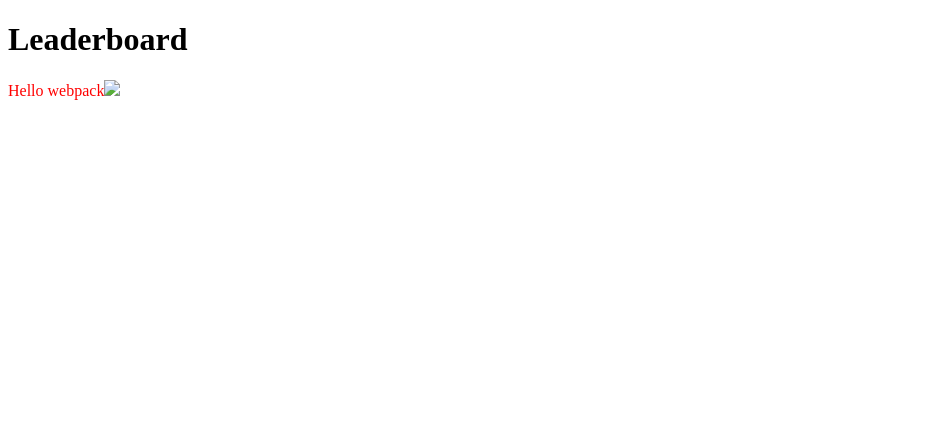
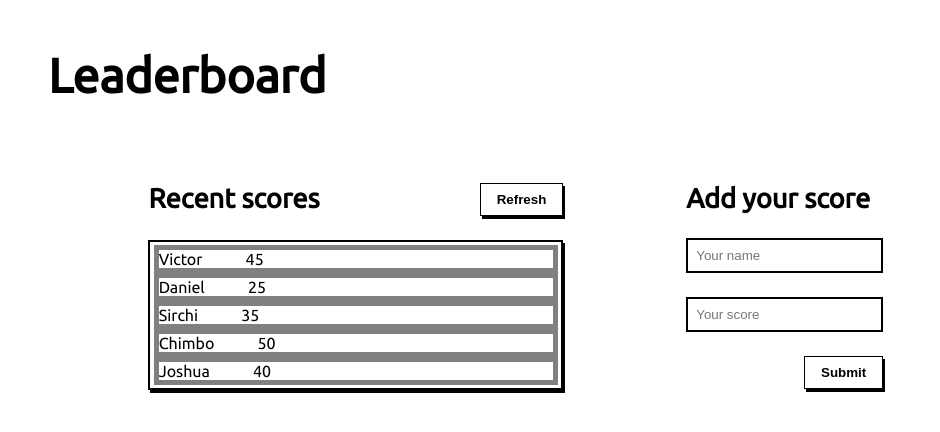
Before and after one commit to chukwuemeka1234/Leaderboard, a website built with webpack: page src/index.html in a window 1280 px wide. Shown: the whole page, without its empty margins (0-940 px from the left). Built offline with nearby package versions, Linux system fonts and the light colour scheme.

Commit message:
Add markup and styling for leaderboard

```diff
--- /dev/null
+++ b/src/data.js
@@ -0,0 +1,20 @@
+const data = [
+  { name: 'Victor', score: 45 },
+  { name: 'Daniel', score: 25 },
+  { name: 'Sirchi', score: 35 },
+  { name: 'Chimbo', score: 50 },
+  { name: 'Joshua', score: 40 },
+];
+
+const index = (i) => `${data[i].name}-${data[i].score}`;
+
+function display(data) {
+  const scoreBox = document.querySelector('.score-box');
+  scoreBox.innerHTML = '';
+  const codeData = data.map((el, i) => `<li id="${index(i)}" class="table-data">
+  <span class="name">${el.name}</span>
+  <span class="score">${el.score}</span>
+  </li>`).join('');
+  scoreBox.innerHTML = codeData;
+}
+export { data, display };
--- a/src/index.html
+++ b/src/index.html
@@ -1,11 +1,37 @@
 <!DOCTYPE html>
 <html lang="en">
+
 <head>
     <meta charset="UTF-8">
+    <meta http-equiv="X-UA-Compatible" content="IE=edge">
     <meta name="viewport" content="width=device-width, initial-scale=1.0">
-    <title>Wbpack Exercise</title>
+    <title>Leaderboard</title>
 </head>
+
 <body>
-    <h1>Leaderboard</h1>
+    <header class="header-title">
+        <h1>Leaderboard</h1>
+    </header>
+
+    <div class="score-container">
+        <div class="score">
+            <div class="recent-score">
+                <h2 class="score-title">Recent scores</h2>
+                <button type="button" class="btn-refresh btn">Refresh</button>
+            </div>
+            <div>
+                <ul id="score-box" class="score-box"></ul>
+            </div>
+        </div>
+        <div class="score-add">
+            <h2 class="score-title">Add your score</h2>
+            <form action="add-score" class="add-form">
+                <input type="text" class="inputs" name="name" id="name" placeholder="Your name" />
+                <input type="text" class="inputs" name="score" id="score" placeholder="Your score" />
+                <button type="submit" class="add-btn btn">Submit</button>
+            </form>
+        </div>
+    </div>
 </body>
+
 </html>
--- a/src/index.js
+++ b/src/index.js
@@ -1,21 +1,4 @@
-import _ from 'lodash';
+import {data, display} from './data.js';
 import './style.css';
-import Icon from './icon.png';
 
- function component() {
-   const element = document.createElement('div');
-
-  // Lodash, now imported by this script
-   element.innerHTML = _.join(['Hello', 'webpack'], ' ');
-   element.classList.add('hello');
-
-    // Add the image to our existing div.
-  const myIcon = new Image();
-  myIcon.src = Icon;
-
-  element.appendChild(myIcon);
-
-   return element;
- }
-
- document.body.appendChild(component());
+display(data);
--- a/src/style.css
+++ b/src/style.css
@@ -1,4 +1,85 @@
-.hello {
-  color: red;
-  background: url('./icon.png');
+@import url("https://fonts.googleapis.com/css2?family=Ubuntu:wght@300;400&display=swap");
+
+* {
+  margin: 0;
+  padding: 0;
+  box-sizing: border-box;
 }
+
+html {
+  font-family: "Ubuntu", sans-serif;
+  font-size: 100%;
+}
+
+.header-title {
+  margin: 3rem;
+  font-size: 1.5rem;
+}
+
+.score-container {
+  display: flex;
+  flex-direction: row;
+  justify-content: start;
+  padding-top: 2rem;
+  margin-left: 2%;
+  margin-right: 2%;
+}
+
+.score {
+  margin-left: 10%;
+}
+
+.score-title {
+  font-size: 1.7rem;
+  font-weight: 600;
+}
+
+.recent-score {
+  display: flex;
+  flex-direction: row;
+}
+
+.btn-refresh {
+  margin-left: 10rem;
+}
+
+.btn {
+  border: 1px solid;
+  padding: 0.5rem 1rem;
+  box-shadow: 2px 3px;
+  cursor: pointer;
+  background: #fff;
+  font-weight: 600;
+}
+
+.score-add {
+  margin-left: 10%;
+}
+
+.add-form {
+  display: flex;
+  flex-direction: column;
+}
+
+.inputs {
+  border: 2px solid;
+  margin-top: 1.5rem;
+  padding: 0.5rem;
+}
+
+.add-btn {
+  margin-top: 1.5rem;
+  align-self: flex-end;
+}
+
+.score-box {
+  border: 2px solid;
+  box-shadow: 2px 3px;
+  margin-top: 1.5rem;
+  padding: 0.2rem;
+}
+
+.table-data {
+  list-style: none;
+  border: grey 5px solid;
+}
```
Also changed, not shown: src/icon.png (deleted).
